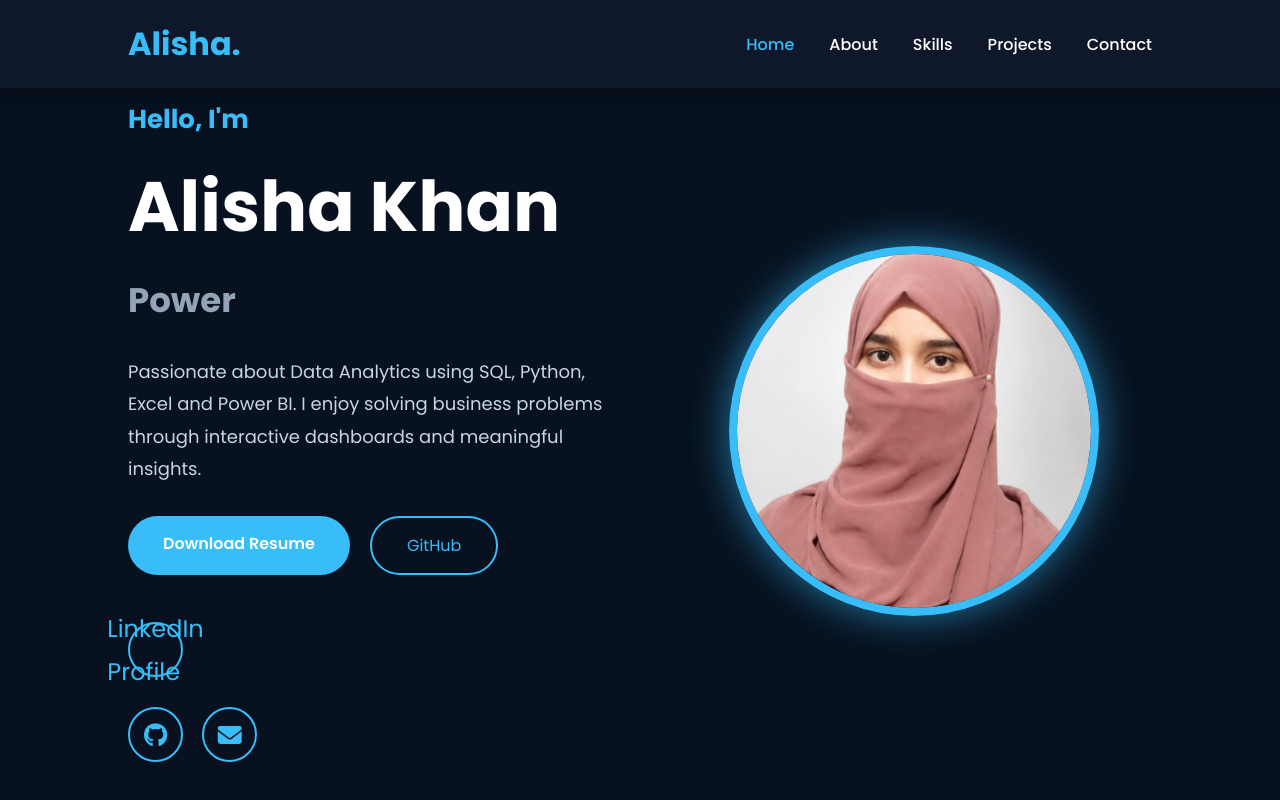
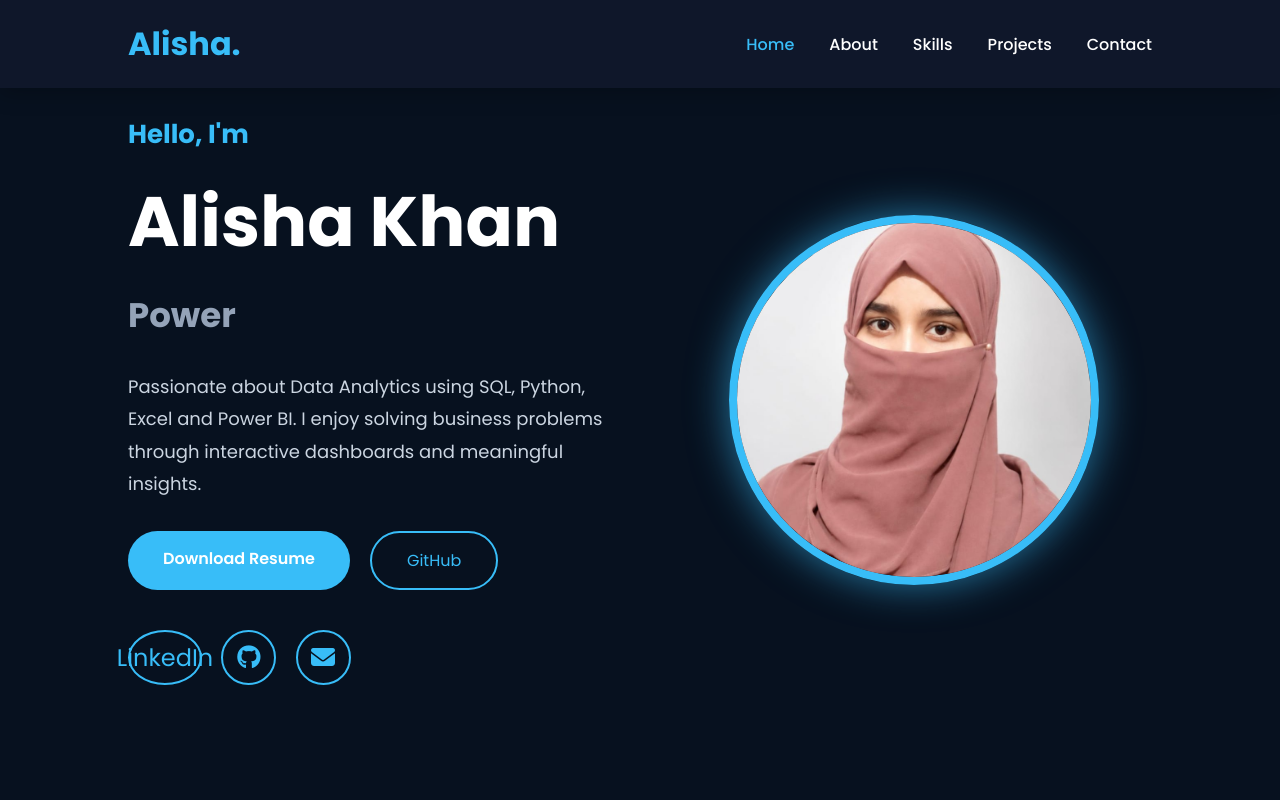
Before and after one commit to alishakhan07/alishakhan07.github.io, a plain HTML site: page index.html in a window 1280 px wide. Shown: the top 800 px of the page. Drawn offline with Linux system fonts and the light colour scheme.

Commit message:
Update index.html

```diff
--- a/index.html
+++ b/index.html
@@ -81,11 +81,9 @@
 
 <div class="social">
 
-<p>
-  <a href="https://www.linkedin.com/in/alisha-khan-867a21426/" target="_blank">
-    LinkedIn Profile
-  </a>
-</p>
+<a href="https://www.linkedin.com/in/alisha-khan-867a21426/" target="_blank" class="btn2">
+    LinkedIn
+</a>
 
 <a href="https://github.com/alishakhan07" target="_blank">
 
@@ -239,8 +237,8 @@
 
 <p>
 <i class="fab fa-linkedin"></i>
-<a href="https://www.linkedin.com/in/alisha-khan-b20941424" target="_blank">
-LinkedIn Profile
+<a href="https://www.linkedin.com/in/alisha-khan-867a21426/" target="_blank" class="btn2">
+    LinkedIn
 </a>
 </p>
 
```
